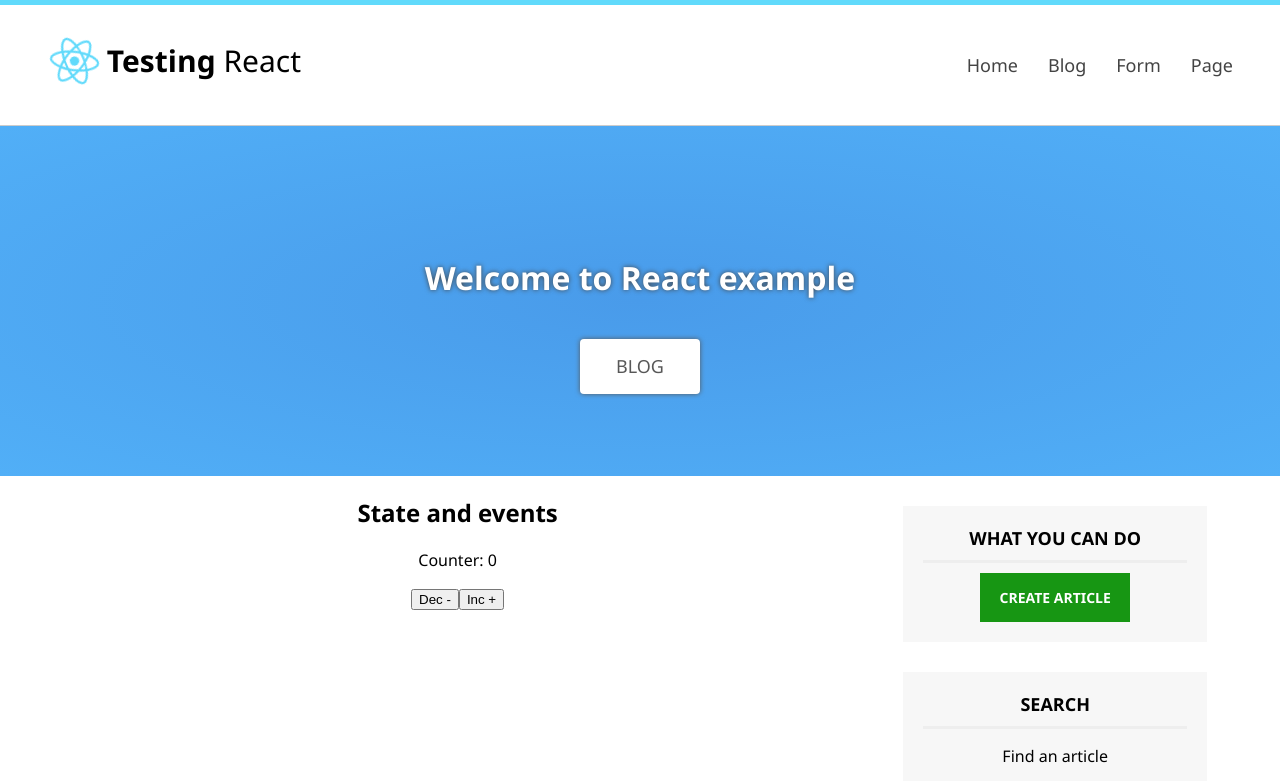
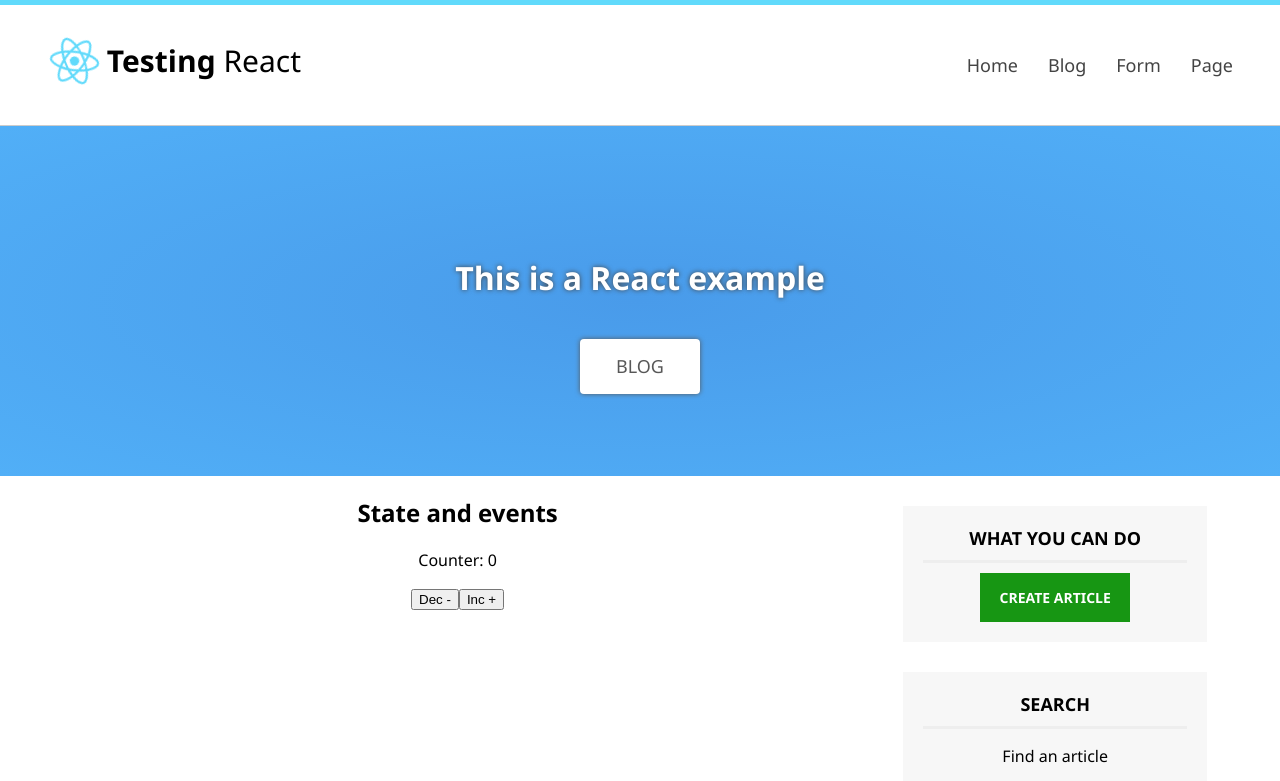
Before and after one commit to rdgonzu/test-react, a React (Create React App) app: page / in a window 1280 px wide. Shown: the top 781 px of the page. Built offline with nearby package versions, Linux system fonts and the light colour scheme.

Commit message:
Testing component props.

```diff
--- a/src/App.js
+++ b/src/App.js
@@ -11,7 +11,7 @@ function App() {
     <div className="App">
 
       <Header></Header>
-      <Slider></Slider>
+      <Slider title="This is a React example"></Slider>
 
       <div className="center">
 
--- a/src/components/Slider.js
+++ b/src/components/Slider.js
@@ -6,7 +6,7 @@ class Slider extends Component {
 
         return (
             <div id="slider" class="slider-big">
-                <h1>Welcome to React example</h1>
+                <h1>{this.props.title}</h1>
                 <a href="#" class="btn-white">Blog</a>
             </div>
         );
```
